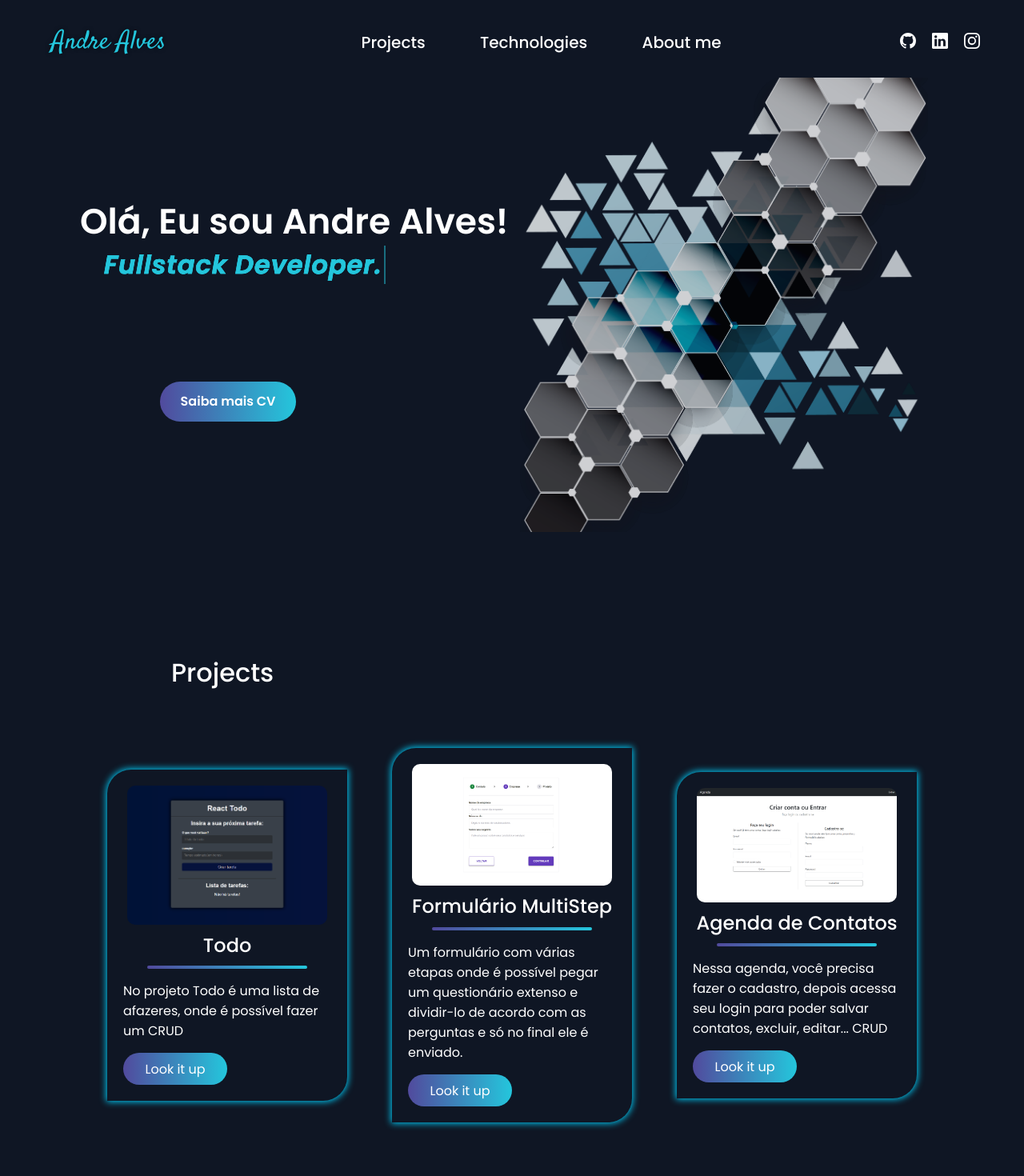
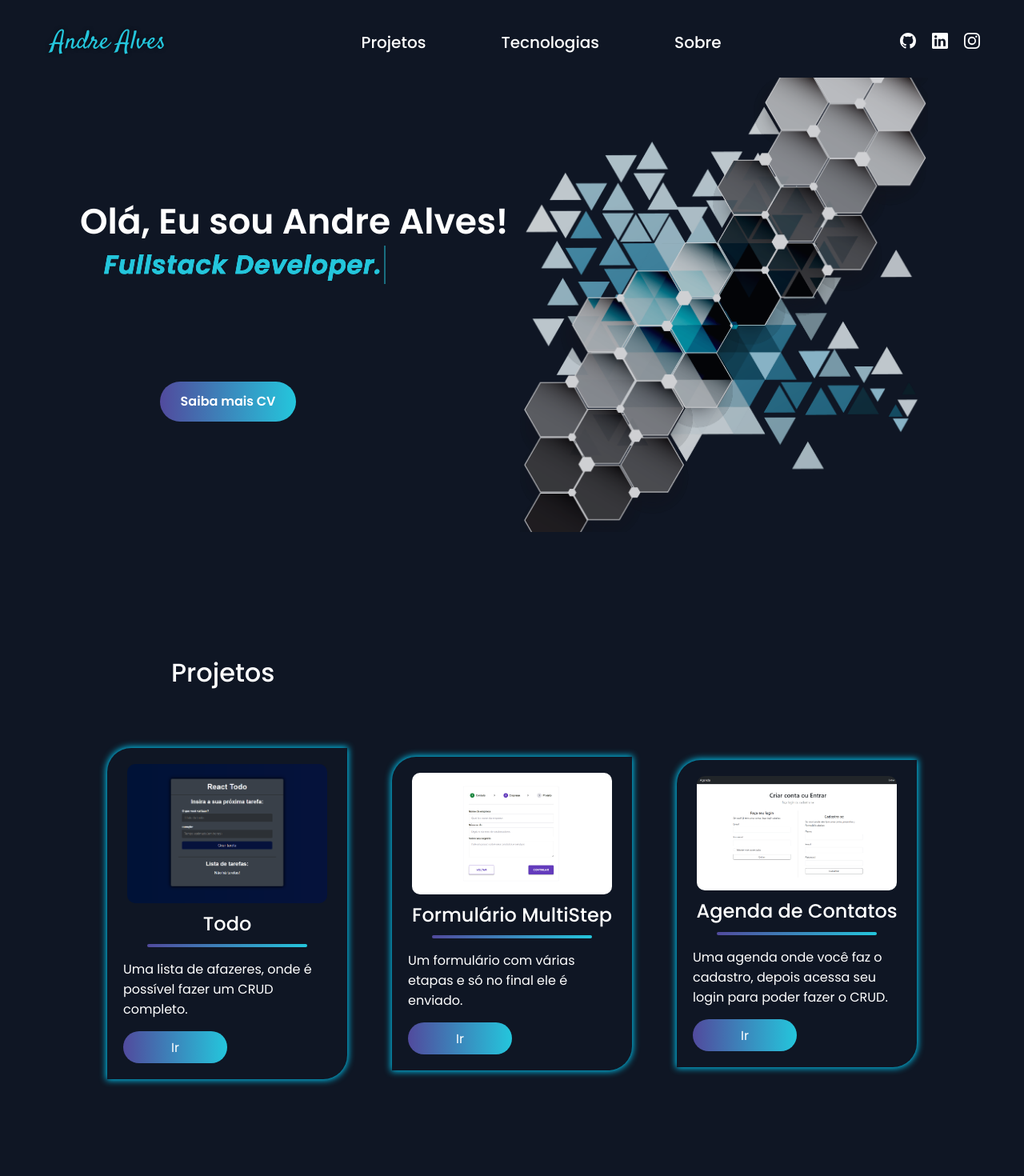
Before and after one commit to andallves/portfolio2.0, a React (Vite) app: page / in a window 1280 px wide. Shown: the top 1470 px of the page at 80% size. Built offline with nearby package versions, Linux system fonts and the light colour scheme.

Commit message:
Change text to portuguese

```diff
--- a/src/components/MenuLink/index.tsx
+++ b/src/components/MenuLink/index.tsx
@@ -3,9 +3,9 @@ import * as Styled from './styles';
 export const MenuLink = () => {
   return (
     <Styled.Menu>
-      <a href='#projects'>Projects</a>
-      <a href='#technologies'>Technologies</a>
-      <a href='#about'>About me</a>
+      <a href='#projects'>Projetos</a>
+      <a href='#technologies'>Tecnologias</a>
+      <a href='#about'>Sobre</a>
     </Styled.Menu>
   )
 }
--- a/src/components/Project/index.tsx
+++ b/src/components/Project/index.tsx
@@ -15,7 +15,7 @@ export const Project = ({ projectImg, title, description, link }: ProjectProps)
       <Styled.Div></Styled.Div>
       <Styled.P>{description}</Styled.P>
       <Styled.ContainerButton>
-        <Button type={'button'} link={link}>Look it up</Button>
+        <Button type={'button'} link={link}>Ir</Button>
       </Styled.ContainerButton>
     </Styled.Project>
   );
--- a/src/template/Projects/index.tsx
+++ b/src/template/Projects/index.tsx
@@ -8,14 +8,14 @@ import * as Styled from './styles';
 export const Projects = () => {
   return (
     <Styled.Section id="projects">
-      <Heading>Projects</Heading>
+      <Heading>Projetos</Heading>
 
       <div>
         <Project
           projectImg={TodoImage}
           title={'Todo'}
           description={
-            'No projeto Todo é uma lista de afazeres, onde é possível fazer um CRUD'
+            'Uma lista de afazeres, onde é possível fazer um CRUD completo.'
           }
           link={'https://github.com/andallves/todo'}
         />
@@ -23,7 +23,7 @@ export const Projects = () => {
           projectImg={MultiStepFormImage}
           title={'Formulário MultiStep'}
           description={
-            'Um formulário com várias etapas onde é possível pegar um questionário extenso e dividir-lo de acordo com as perguntas e só no final ele é enviado.'
+            'Um formulário com várias etapas e só no final ele é enviado.'
           }
           link={'https://github.com/andallves/challenge_MultStepForm'}
         />
@@ -31,7 +31,7 @@ export const Projects = () => {
           projectImg={AgendaImage}
           title={'Agenda de Contatos'}
           description={
-            'Nessa agenda, você precisa fazer o cadastro, depois acessa seu login para poder salvar contatos, excluir, editar... CRUD'
+            'Uma agenda onde você faz o cadastro, depois acessa seu login para poder fazer o CRUD.'
           }
           link={'https://github.com/andallves/projetoagenda'}
 
```
